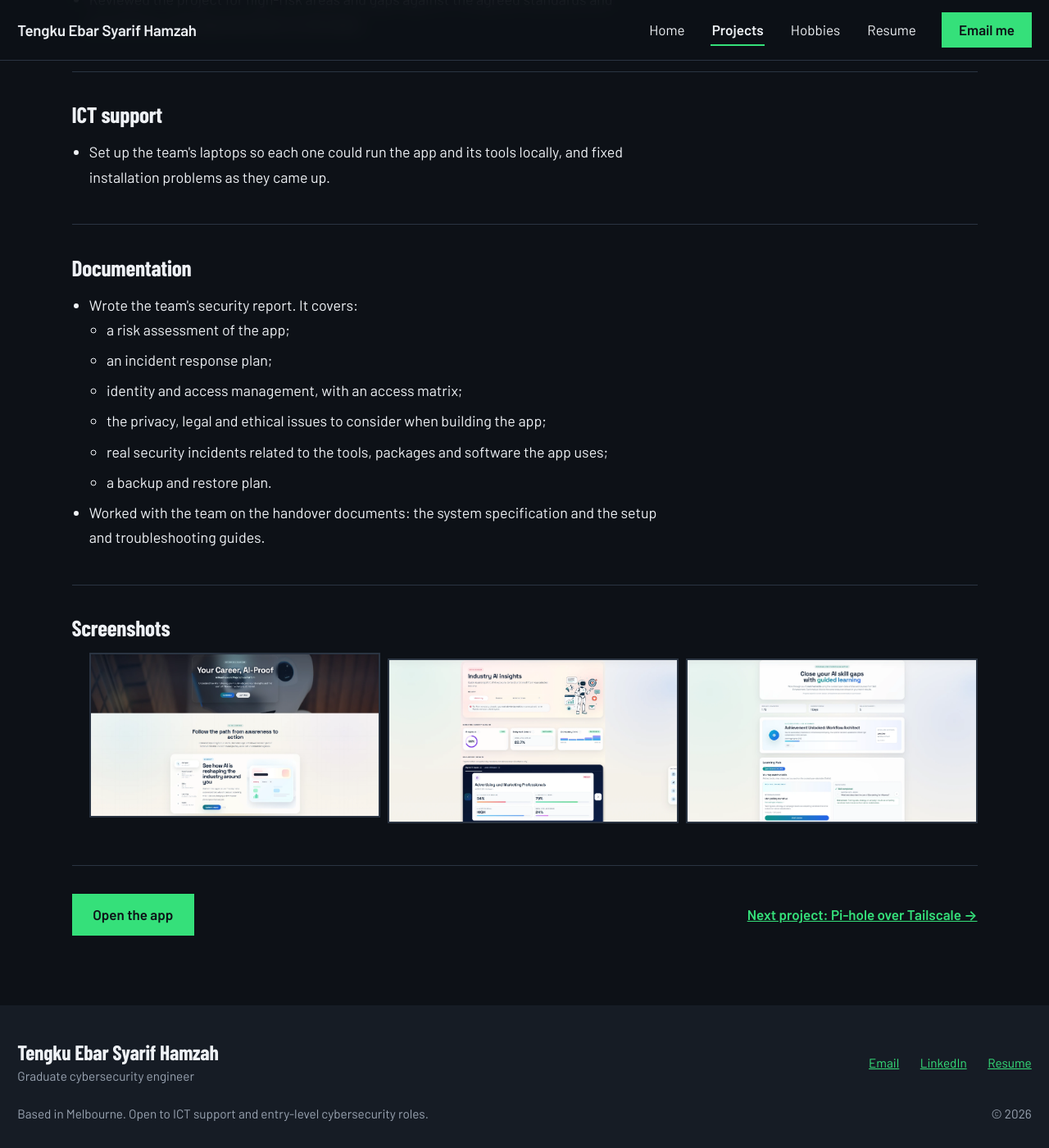
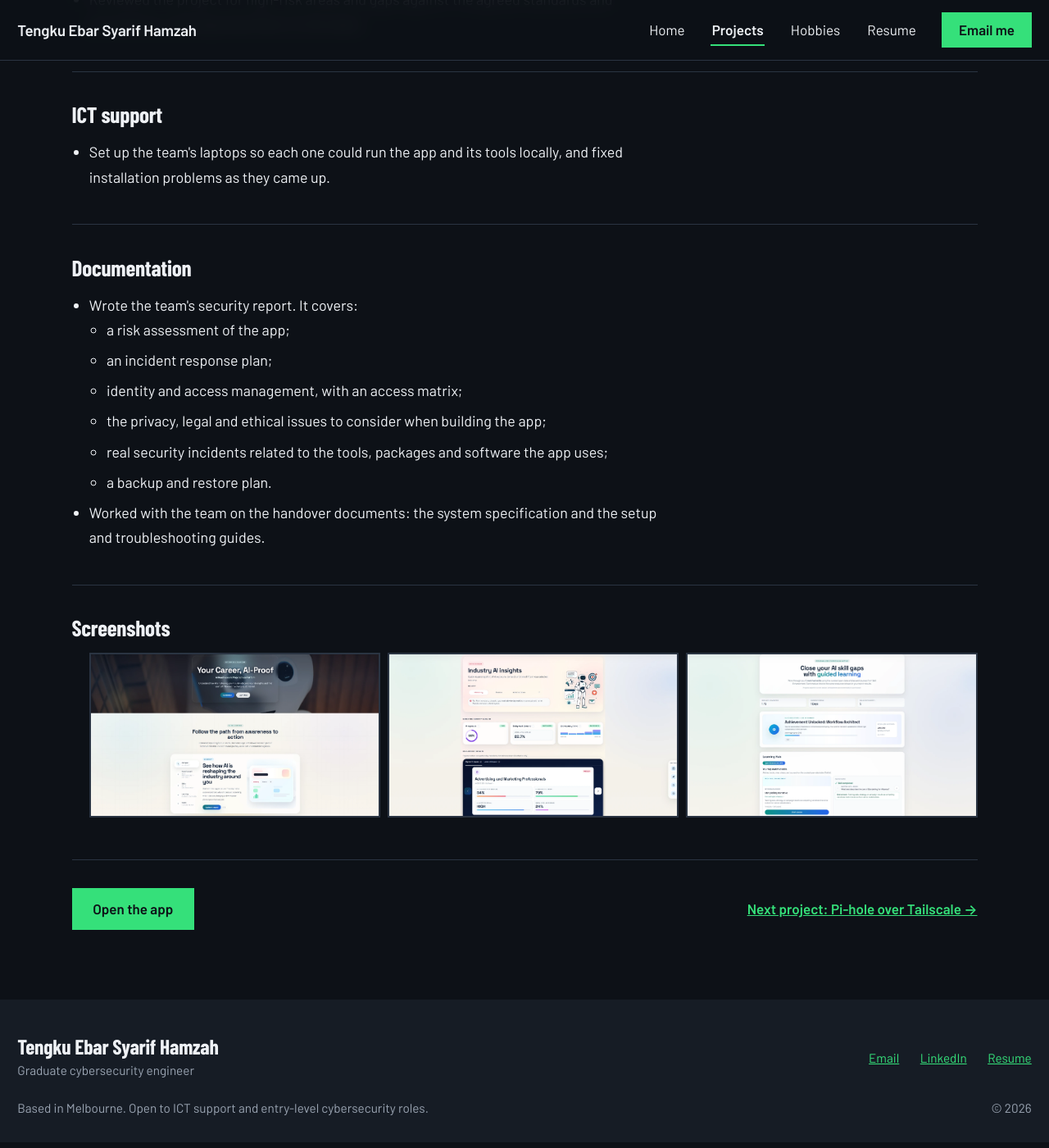
Before and after one commit to tengkuebar/tengkuebar.github.io, a Jekyll site: the page built from projects/beyondreaim.md, in a window 1280 px wide and 1400 px high, scrolled down 1123 px. Shown: the whole window at 82% size. Built offline with Jekyll 4.4.1, drawn with Linux system fonts in a browser that asks for light colours.

Commit message:
Case studies: stop list spacing from misaligning screenshot grids
Co-Authored-By: Claude Sonnet 5.5 <noreply@anthropic.com>

```diff
--- a/assets/css/style.css
+++ b/assets/css/style.css
@@ -2125,6 +2125,11 @@ a.feature-media.has-image:active {
   margin-top: 0.4rem;
 }
 
+/* Grid items must line up, so the list spacing above must not push later screenshots down */
+.case-section .shots li + li {
+  margin-top: 0;
+}
+
 .case-section > p {
   font-size: 1.05rem;
   line-height: 1.7;
```
